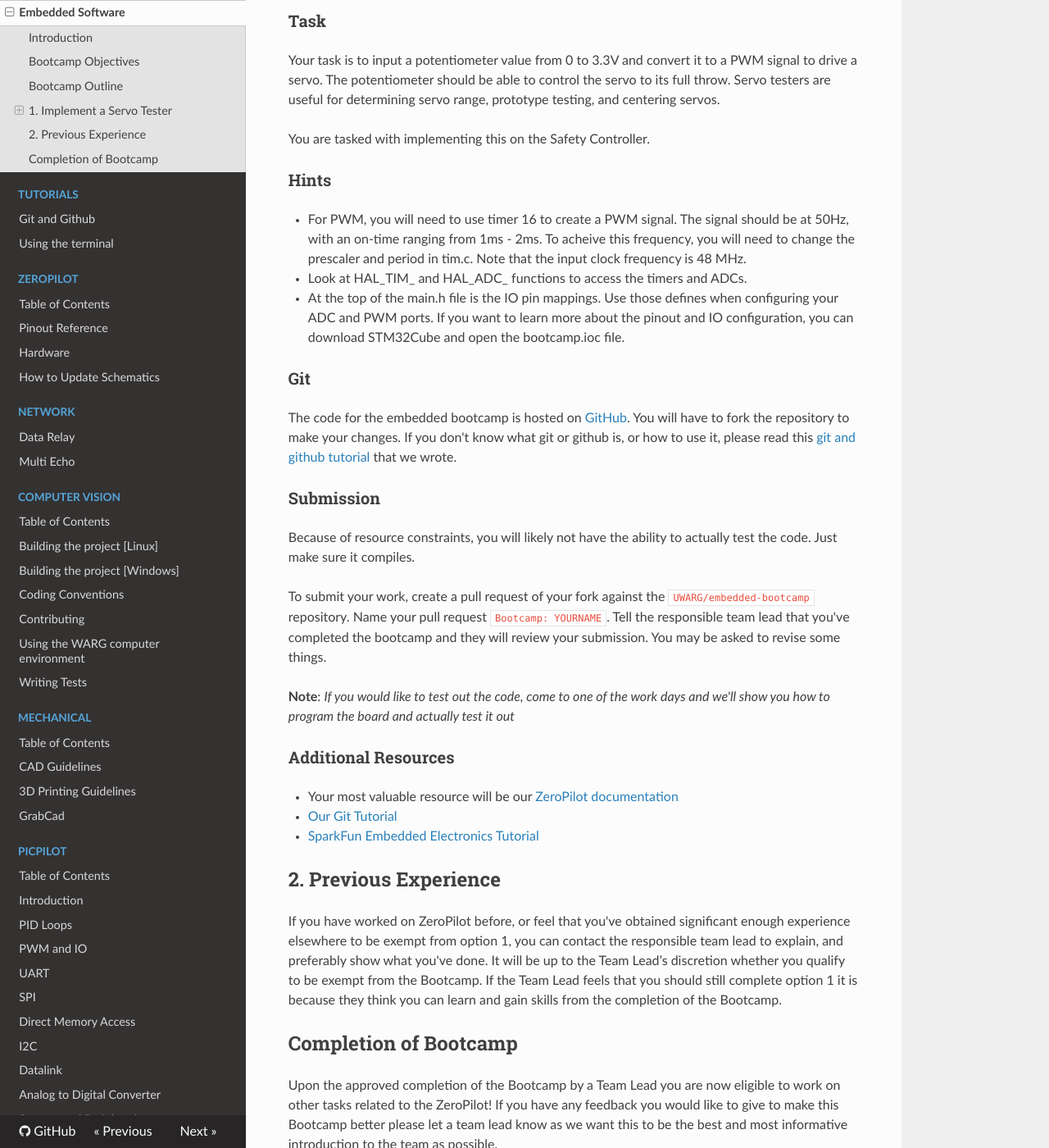
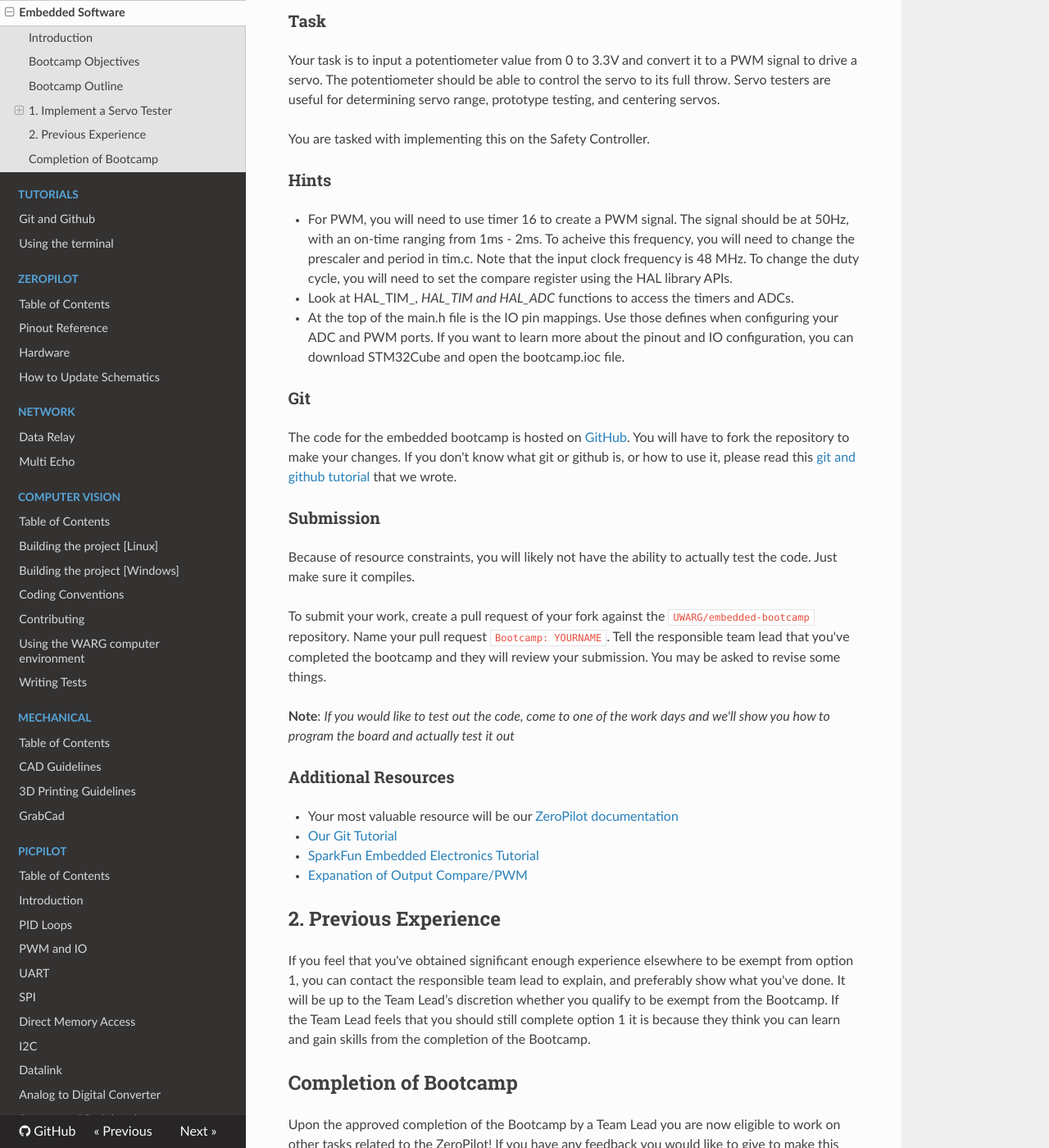
Before and after one commit to UWARG/docs, an MkDocs documentation site: the page built from docs/bootcamp/embedded.md, in a window 1280 px wide and 1400 px high, scrolled down 1310 px. Shown: the whole window at 82% size. Built offline with MkDocs 1.6.1, drawn with Linux system fonts in a browser that asks for light colours; nearby versions of some CDN libraries; old or Windows-style settings are respelled for this version of MkDocs.

Commit message:
Updated bootcamp and ZP docs

```diff
--- a/docs/bootcamp/embedded.md
+++ b/docs/bootcamp/embedded.md
@@ -36,8 +36,8 @@ You are tasked with implementing this on the Safety Controller.
 
 ### Hints
 
-- For PWM, you will need to use timer 16 to create a PWM signal. The signal should be at 50Hz, with an on-time ranging from 1ms - 2ms. To acheive this frequency, you will need to change the prescaler and period in tim.c. Note that the input clock frequency is 48 MHz.
-- Look at HAL_TIM_ and HAL_ADC_ functions to access the timers and ADCs.
+- For PWM, you will need to use timer 16 to create a PWM signal. The signal should be at 50Hz, with an on-time ranging from 1ms - 2ms. To acheive this frequency, you will need to change the prescaler and period in tim.c. Note that the input clock frequency is 48 MHz. To change the duty cycle, you will need to set the compare register using the HAL library APIs.
+- Look at HAL_TIM_, __HAL_TIM_ and HAL_ADC_ functions to access the timers and ADCs.
 - At the top of the main.h file is the IO pin mappings. Use those defines when configuring your ADC and PWM ports. If you want to learn more about the pinout and IO configuration, you can download STM32Cube and open the bootcamp.ioc file.
 
 ### Git
@@ -57,10 +57,10 @@ To submit your work, create a pull request of your fork against the `UWARG/embed
 - Your most valuable resource will be our [ZeroPilot documentation](https://uwarg-docs.atlassian.net/wiki/spaces/ZP/overview)
 - [Our Git Tutorial](../tutorials/git.md)
 - [SparkFun Embedded Electronics Tutorial](https://www.sparkfun.com/tutorials/category/1)
-
+- [Expanation of Output Compare/PWM](http://www.micromouseonline.com/2016/02/06/pwm-basics-on-the-stm32-general-purpose-timers/)
 ## 2. Previous Experience
 
-If you have worked on ZeroPilot before, or feel that you've obtained significant enough experience elsewhere to be exempt from option 1, you can contact the responsible team lead to explain, and preferably show what you've done. It will be up to the Team Lead’s discretion whether you qualify to be exempt from the Bootcamp. If the Team Lead feels that you should still complete option 1 it is because they think you can learn and gain skills from the completion of the Bootcamp.
+If you feel that you've obtained significant enough experience elsewhere to be exempt from option 1, you can contact the responsible team lead to explain, and preferably show what you've done. It will be up to the Team Lead’s discretion whether you qualify to be exempt from the Bootcamp. If the Team Lead feels that you should still complete option 1 it is because they think you can learn and gain skills from the completion of the Bootcamp.
 
 ## Completion of Bootcamp
 
```
Also changed, not shown: docs/zeropilot/software_overview.md (added, +31 -0 lines).
